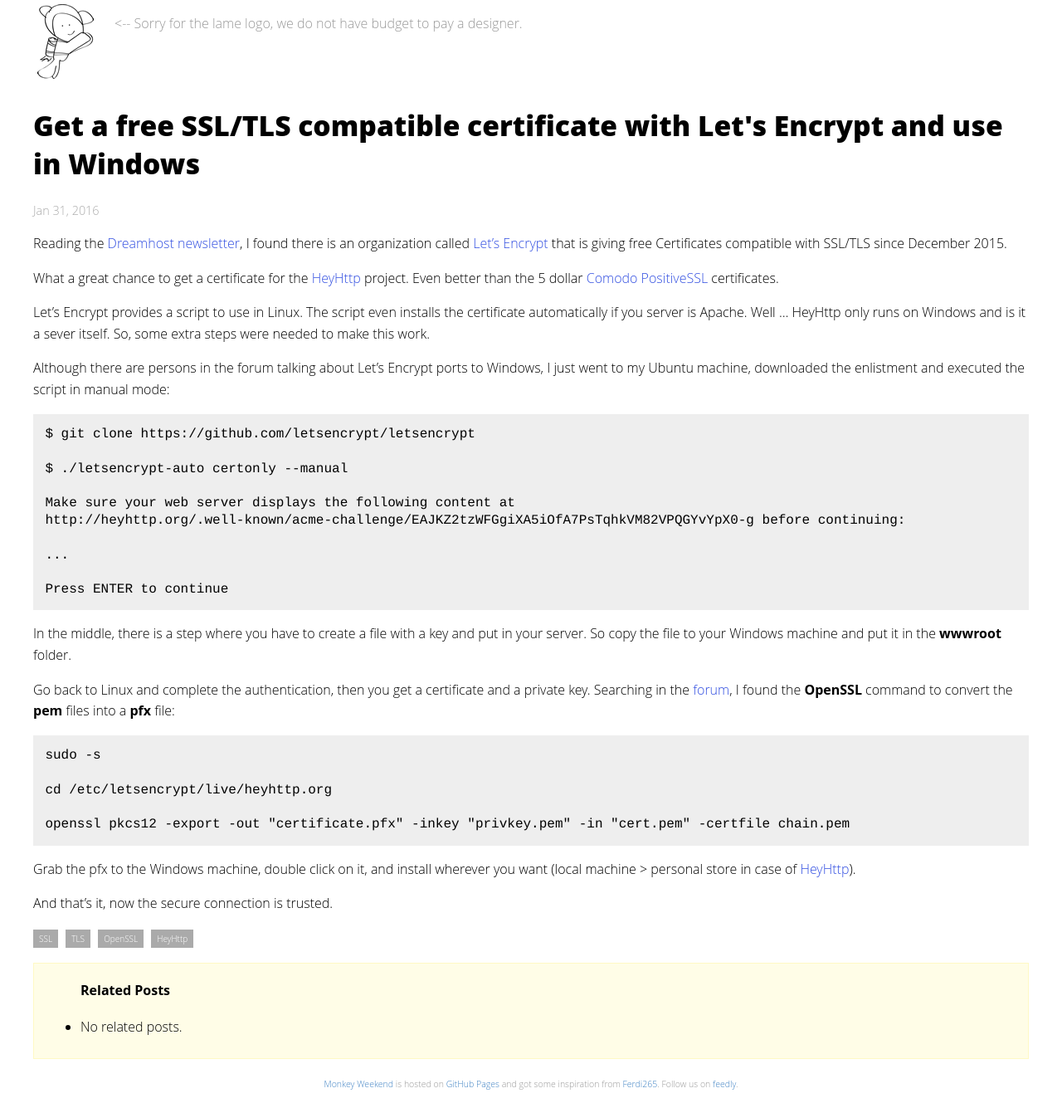
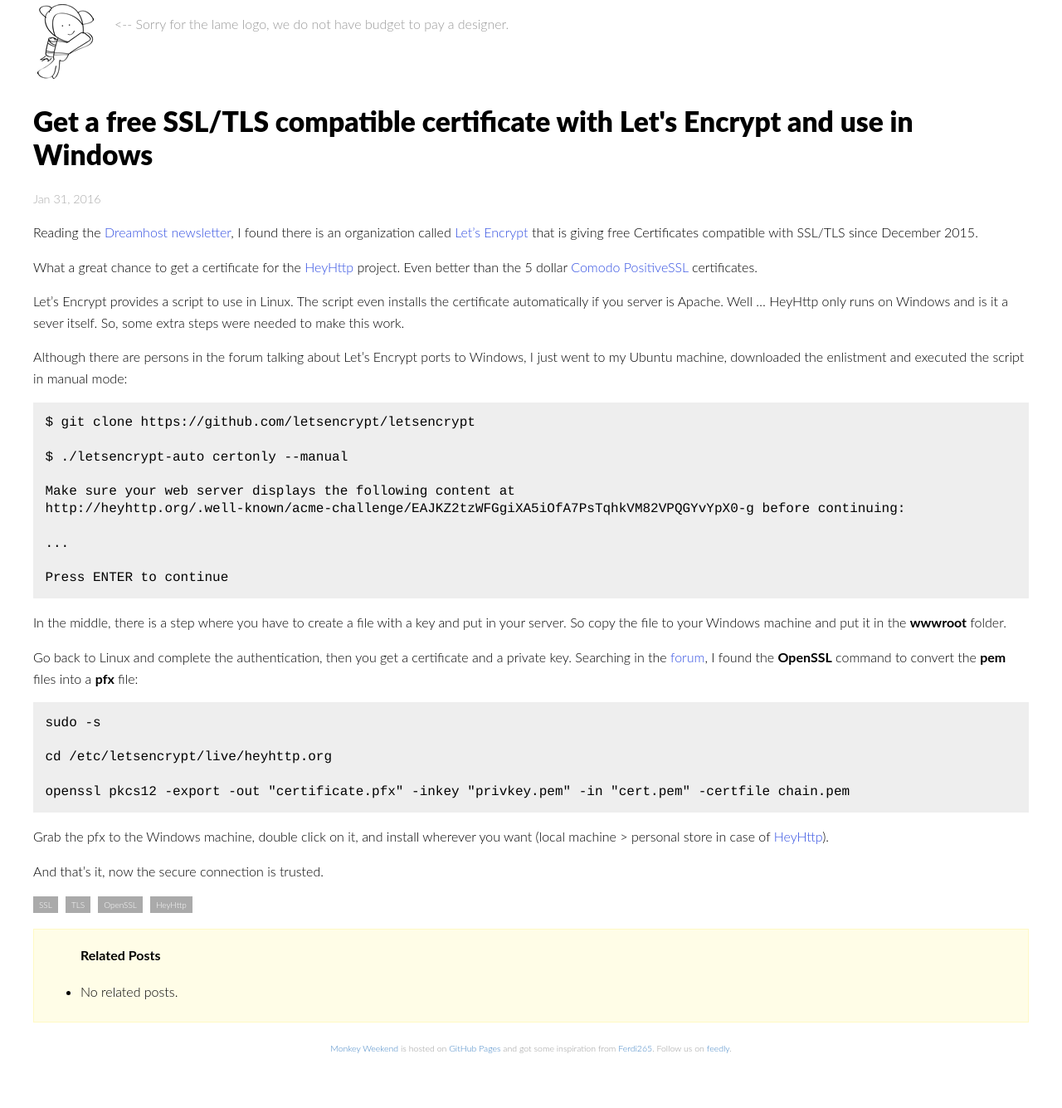
Before and after one commit to kiewic/kiewic.github.io, a Jekyll site: the page built from _posts/2016-01-31-get-a-free-ssl-tls-compatible-certificate-with-lets-encrypt-and-use-in-windows.md, in a window 1280 px wide. Shown: the whole page at 83% size. Built offline with Jekyll 4.4.1, drawn with Linux system fonts in a browser that asks for light colours; comment, search, counter and statistics services are not loaded; after the commit the page ends 1293 px from its top, so only the background shows below that.

Commit message:
CSS fonsts update.

```diff
--- a/css/main.css
+++ b/css/main.css
@@ -1,5 +1,5 @@
 body {
-    font-family: 'Open Sans', sans-serif;
+    font-family: "Lato","proxima-nova","Helvetica Neue",Arial,sans-serif;
     overflow-y: scroll;
     margin: 0px;
     padding: 0px;
@@ -132,7 +132,7 @@
 }
 
 .post a:hover {
-    color: #ee0000;
+    color: #3091d1;
 }
 
 .post td {
```
